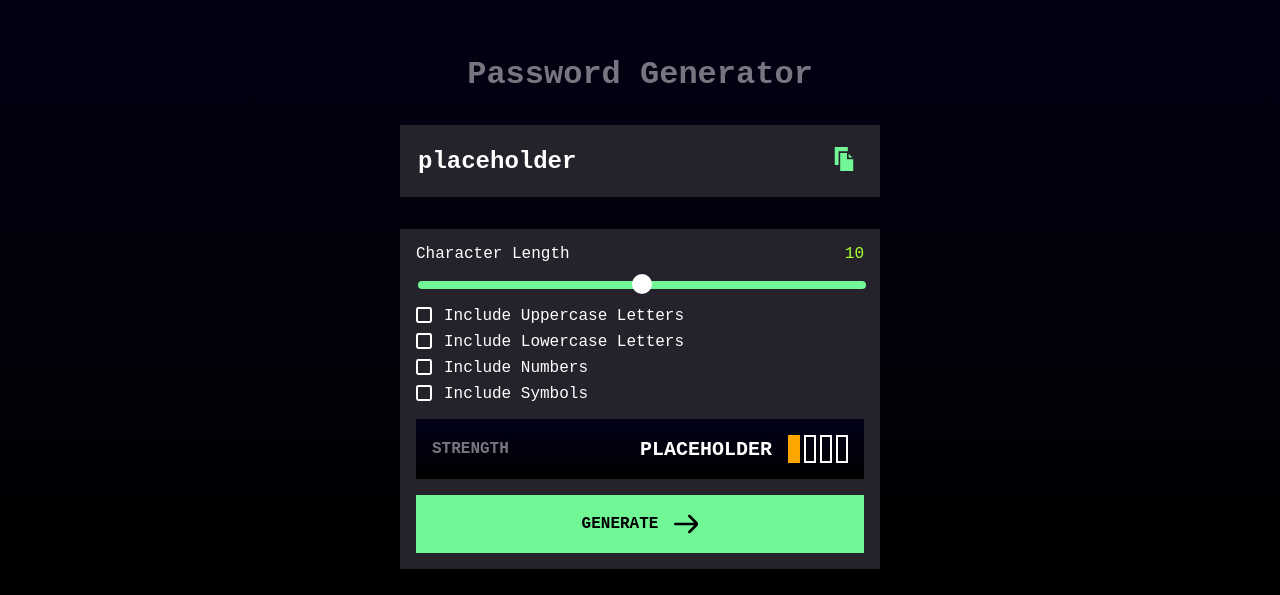
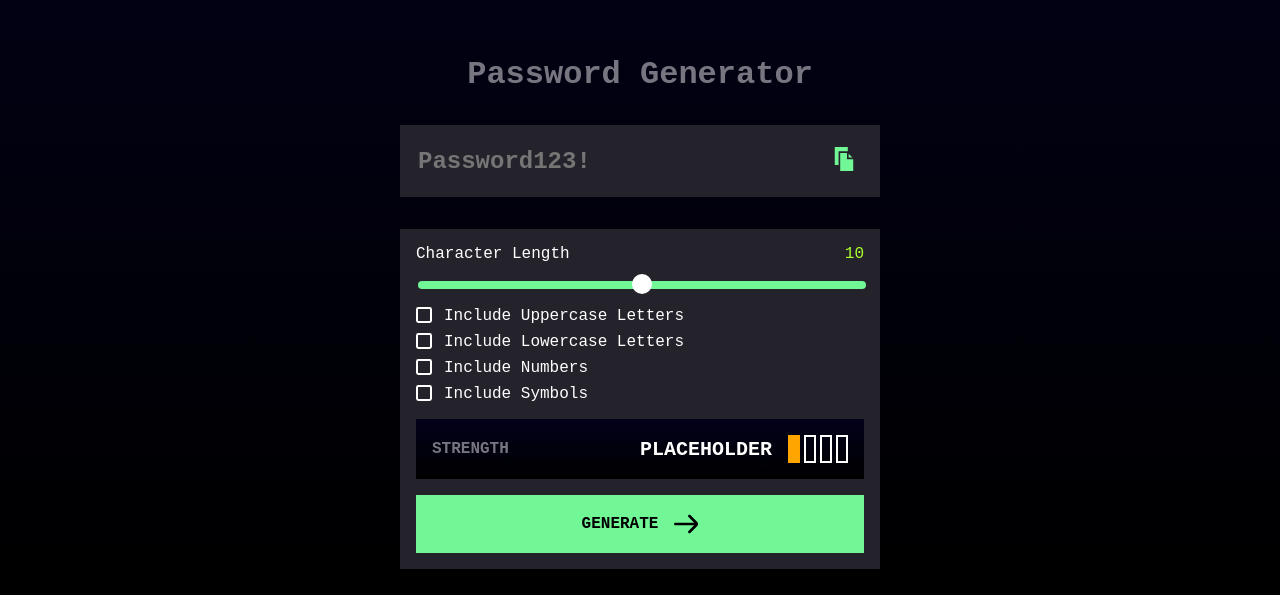
Before and after one commit to emil6957/password-generator, a React (Create React App) app: page / in a window 1280 px wide. Shown: the part 205-800 px from the top of the page. Built offline with nearby package versions, Linux system fonts and the light colour scheme.

Commit message:
Added new states and functions

```diff
--- a/src/Components/PasswordGenerator/PasswordGenerator.tsx
+++ b/src/Components/PasswordGenerator/PasswordGenerator.tsx
@@ -1,16 +1,31 @@
-import React from "react";
+import React, { useState } from "react";
 import "./PasswordGenerator.css"
+import Options from "../../Interfaces/Options";
 import PasswordDisplay from "../PasswordDisplay/PasswordDisplay";
 import PasswordGeneratorBottom from "../PasswordGeneratorBottom/PasswordGeneratorBottom";
 
 function PasswordGenerator() {
+    const [password, setPassword] = useState<string>("");
+    const [options, setOptions] = useState<Options>({
+        uppercase: false,
+        lowercase: false,
+        numbers: false,
+        symbols: false,
+    });
+
+    function generatePassword(): void {
+    };
+
+    function updateOptions(option: string): void {
+    };
+
     return (
         <div className="password-generator">
             <h1 className="password-generator__header">Password Generator</h1>
-            <PasswordDisplay password={"placeholder"} />
-            <PasswordGeneratorBottom />
+            <PasswordDisplay password={password} />
+            <PasswordGeneratorBottom options={options} updateOptions={updateOptions} generatePassword={generatePassword} />
         </div>
-    )
+    );
 };
 
 export default PasswordGenerator;
```
